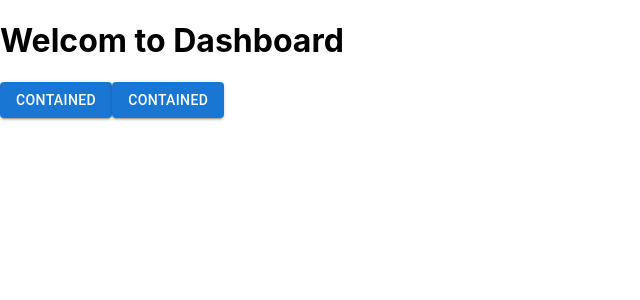
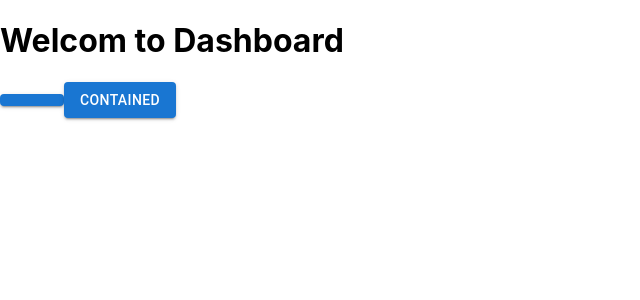
Before and after one commit to sivaguru13/Project_webpage, a React (Create React App) app: page /home in a window 1280 px wide. Shown: the top 300 px of the page, without its empty margins (0-640 px from the left). Built offline with nearby package versions, Linux system fonts and the light colour scheme.

Commit message:
render corrections

```diff
--- a/src/App.js
+++ b/src/App.js
@@ -1,8 +1,8 @@
 import { BrowserRouter, Route, Routes } from 'react-router-dom';
 import './App.css';
-import Homepage from './Components/Homepage';
-import Login from './Components/Login';
-import Signup from './Components/Signup';
+import Homepage from './Components/homepage';
+import Login from './Components/login';
+import Signup from './Components/signup';
 
 function App() {
     return(
--- a/src/Components/homepage.js
+++ b/src/Components/homepage.js
@@ -4,7 +4,7 @@ function Homepage(){
     return(
         <div>
             <h1>Welcom to Dashboard</h1>
-            <div><Button variant="contained">Contained</Button>
+            <div><Button variant="contained"></Button>
             <Button variant="contained">Contained</Button> </div>
         </div>
     );
--- a/src/Components/signup.js
+++ b/src/Components/signup.js
@@ -2,7 +2,7 @@ import Paper from '@mui/material/Paper';
 import GoogleIcon from '@mui/icons-material/Google';
 import { Typography,TextField,Button,Link, MenuItem } from '@mui/material';
 import { useState } from 'react';
-    const Signup=()=>{
+    const signup=()=>{
     const[user,setUser]=useState({"userName":"","userEmail":"", "userPassword":"","confirmPassword":""});
     console.log(user);
     const handleChange=(event)=>{
@@ -59,4 +59,4 @@ import { useState } from 'react';
   </div>
     );
 }
-export default Signup;
+export default signup;
```
